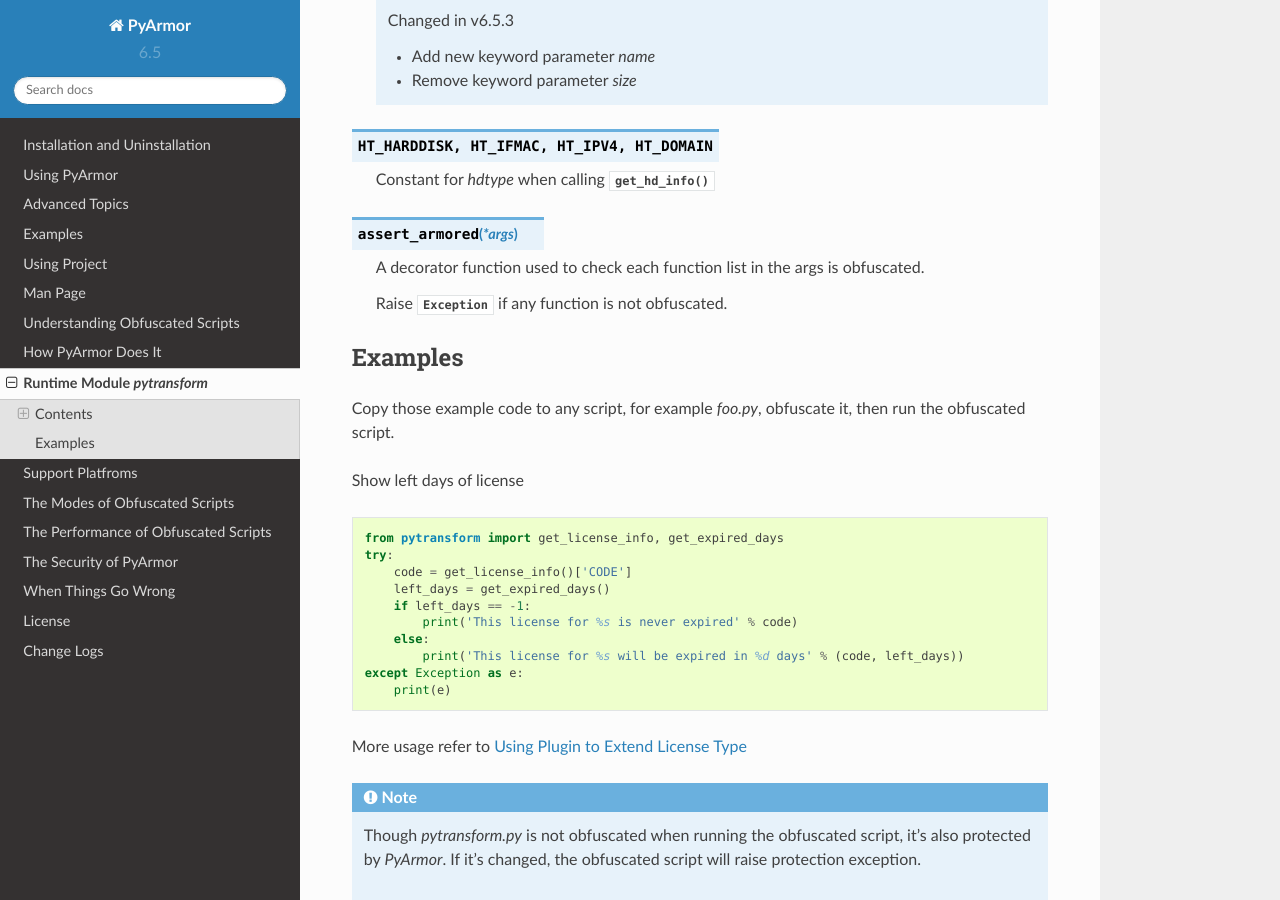
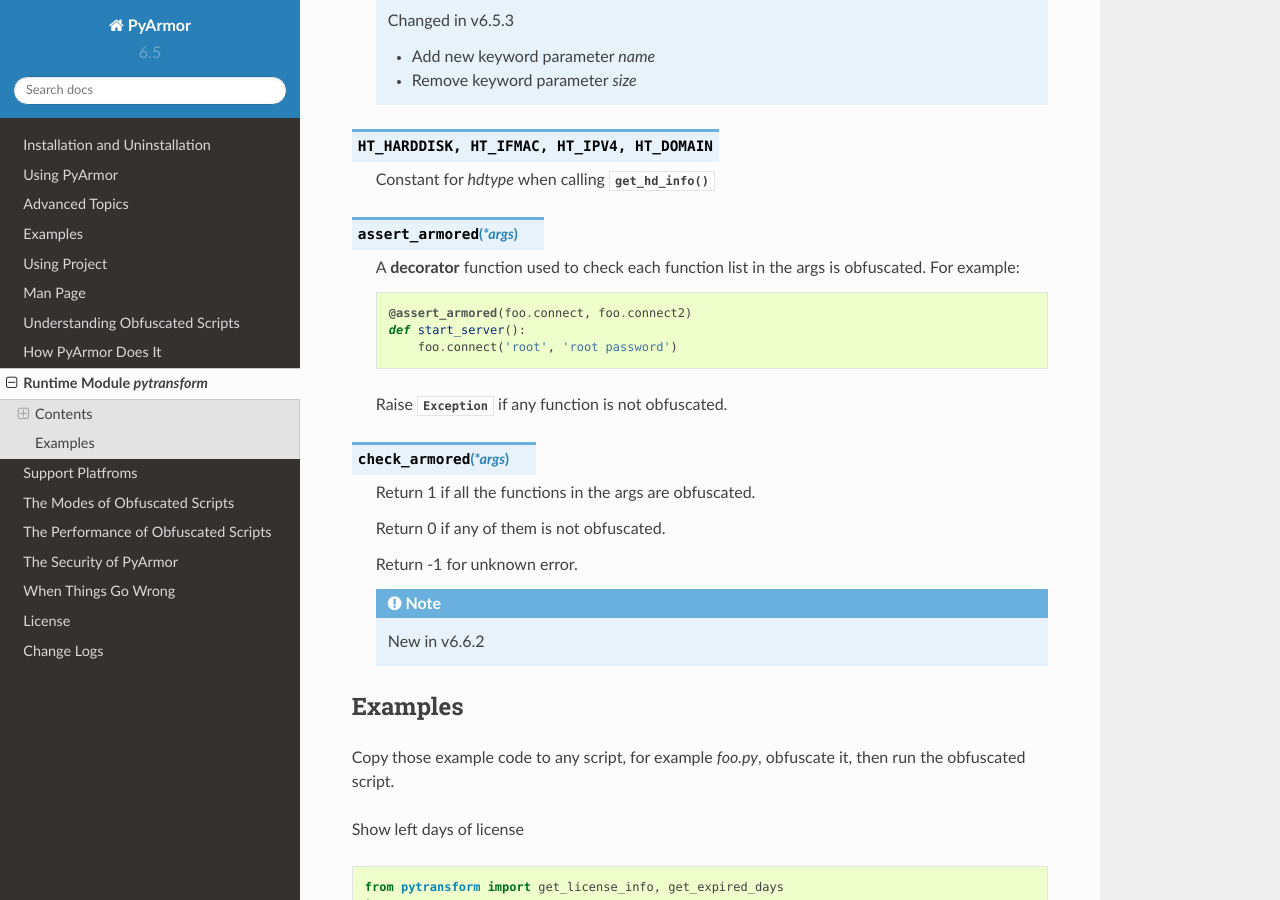
Before and after one commit to dashingsoft/pyarmor, a Sphinx documentation site: the page built from docs/pytransform.rst, in a window 1280 px wide and 900 px high, scrolled down 2152 px. Built offline with Sphinx 7.4.7 and the Read the Docs theme 2.0.0, drawn with Linux system fonts in a browser that asks for light colours.

Commit message:
Add new api check_armored

```diff
--- a/docs/pytransform.rst
+++ b/docs/pytransform.rst
@@ -117,10 +117,24 @@
 
 .. function:: assert_armored(*args)
 
-   A decorator function used to check each function list in the args
-   is obfuscated.
+   A **decorator** function used to check each function list in the args is
+   obfuscated. For example::
+
+    @assert_armored(foo.connect, foo.connect2)
+    def start_server():
+        foo.connect('root', 'root password')
 
    Raise :exc:`Exception` if any function is not obfuscated.
+
+.. function:: check_armored(*args)
+
+   Return 1 if all the functions in the args are obfuscated.
+
+   Return 0 if any of them is not obfuscated.
+
+   Return -1 for unknown error.
+
+   .. note:: New in v6.6.2
 
 
 Examples
```
Also changed, not shown: 1 other file.
